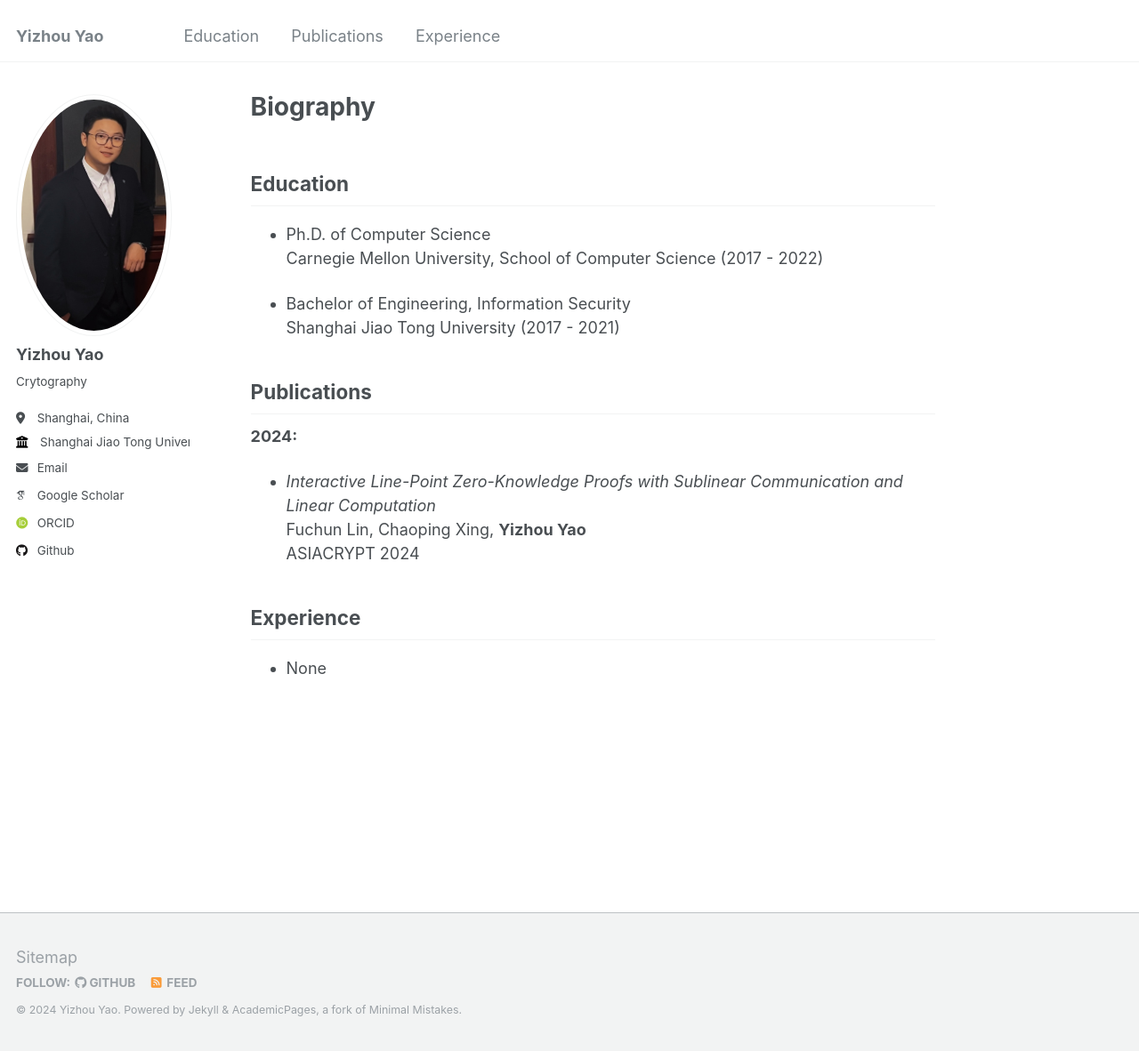
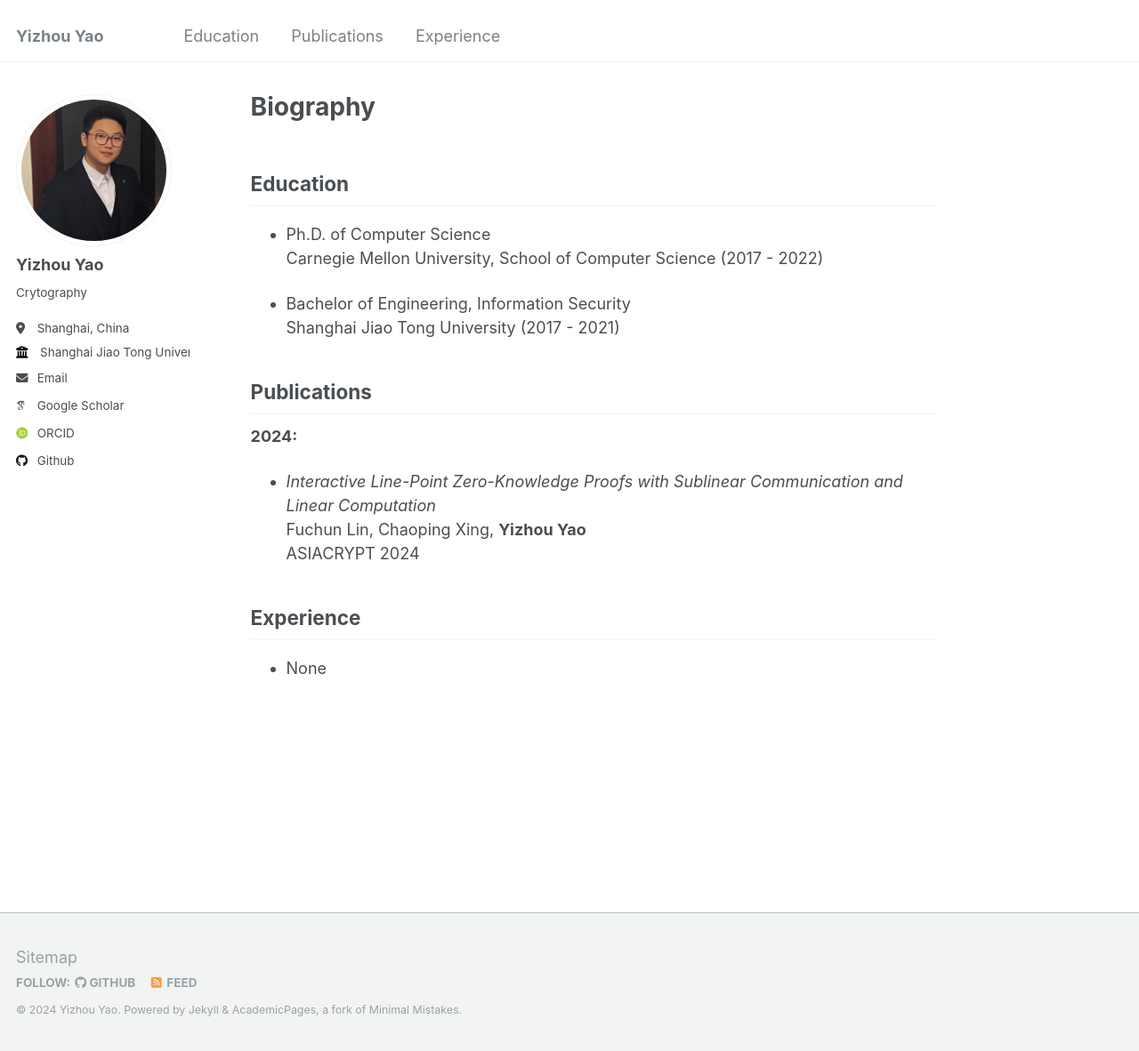
Before and after one commit to sjtu-YizhouYao/sjtu-YizhouYao.github.io, a Jekyll site: the page built from _pages/about.md, in a window 1280 px wide and 1182 px high. Shown: the whole window at 89% size. Built offline with Jekyll 4.4.1, drawn with Linux system fonts in a browser that asks for light colours; some web fonts are replaced.

Commit message:
Update _config.yml

```diff
--- a/_config.yml
+++ b/_config.yml
@@ -21,7 +21,7 @@ repository               : "sjtu-YizhouYao.github.io"
 #               Additional customization can be done by editing /_includes/author-profile.html
 author:
   # Biographic information
-  avatar           : "YYZ.jpg"
+  avatar           : "YYZ2.jpg"
   name             : "Yizhou Yao"
   pronouns         : # example: "she/her"
   bio              : "Crytography"
```
